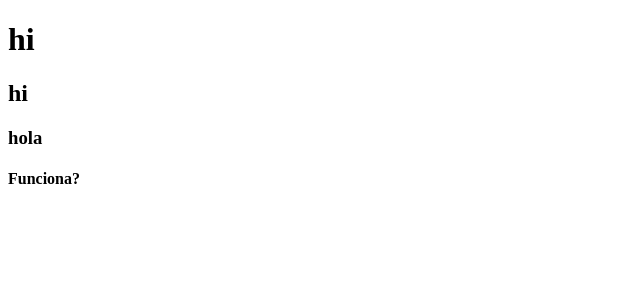
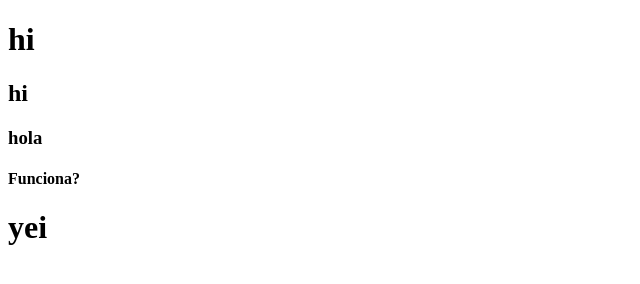
Before and after one commit to AkariHerrera/hola, a plain HTML site: page index.html in a window 1280 px wide. Shown: the whole page, without its empty margins (0-640 px from the left). Drawn offline with Linux system fonts and the light colour scheme.

Commit message:
commit one

```diff
--- a/index.html
+++ b/index.html
@@ -11,5 +11,6 @@
     <h2>hi</h2>
     <h3>hola</h3>
     <h4>Funciona?</h4>
+    <h1>yei</h1>
 </body>
 </html>
```
